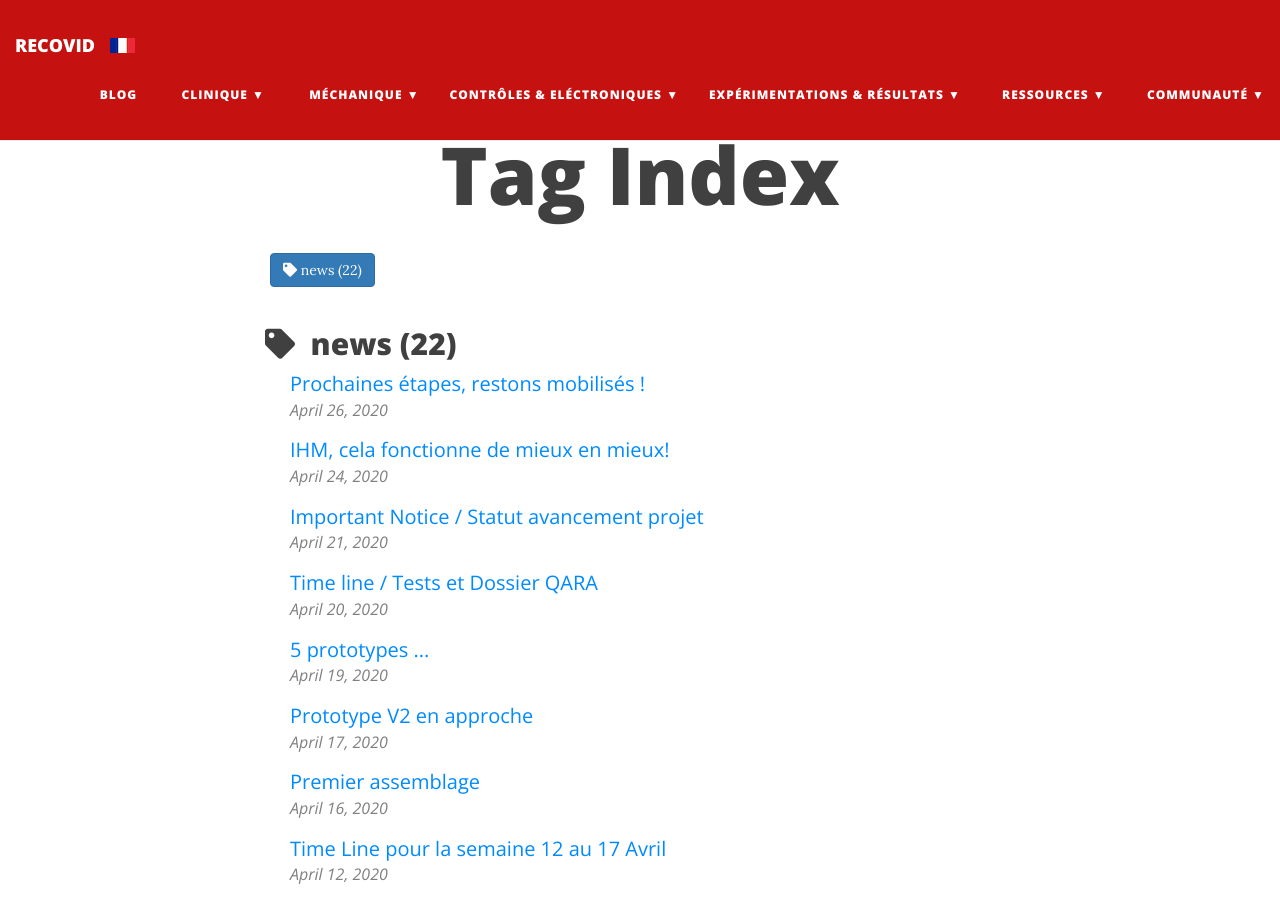
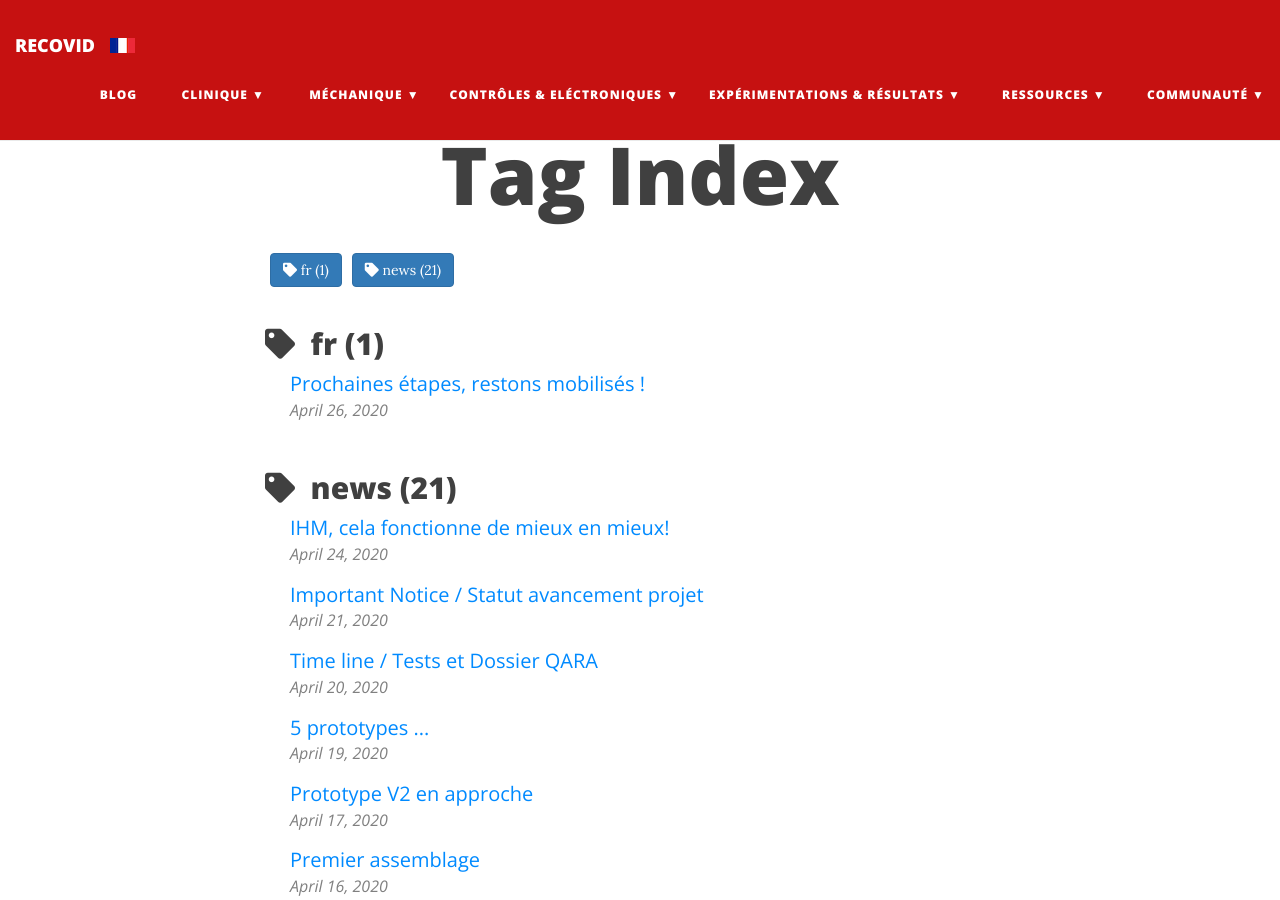
Before and after one commit to rstephane/multilingual, a Jekyll site: the page built from tags.html, in a window 1280 px wide and 900 px high. Built offline with Jekyll 4.4.1, drawn with Linux system fonts in a browser that asks for light colours; nearby versions of some CDN libraries.

Commit message:
rollback

```diff
--- a/_posts/2020-04-26-prochaines-etapes.md
+++ b/_posts/2020-04-26-prochaines-etapes.md
@@ -6,7 +6,7 @@ gh-repo: recovid/documentation
 gh-badge: [star, fork, follow]
 i18n-link: FRENCHPAGE
 lang: fr
-tags: [news]
+tags: [fr]
 ---
 
 # News Week-end 20-26 Avril
--- a/blog/index.html
+++ b/blog/index.html
@@ -15,7 +15,6 @@ use-site-title: false
 
 <div class="posts-list">
   {% for post in posts %}
-    {% if post.tag == "en" %}
     <article class="post-preview">
       <a href="{{ post.url | relative_url }}">
 	       <h2 class="post-title">{{ post.title }}</h2>
@@ -62,7 +61,6 @@ use-site-title: false
 
    </article>
 
-  {% endif %}
   {% endfor %}
 </div>
 
```
